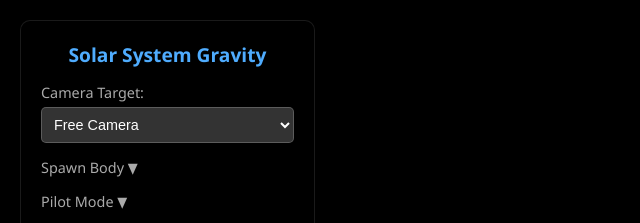
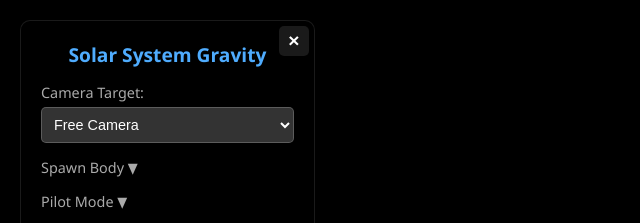
Before and after one commit to DiogoCosta408/Ancient-Sunspot, a plain HTML site: page solar-compact/index.html in a window 1280 px wide. Shown: the top 223 px of the page, 0-640 px from the left. Drawn offline with nearby package versions, Linux system fonts and the light colour scheme.

Commit message:
Add option to hide/show control panel

```diff
--- a/solar-compact/index.html
+++ b/solar-compact/index.html
@@ -18,6 +18,8 @@
 
 <body>
     <div id="ui-container">
+        <button id="ui-toggle-btn"
+            onclick="const container = document.getElementById('ui-container'); container.classList.toggle('collapsed'); this.innerText = container.classList.contains('collapsed') ? '☰' : '×';">×</button>
         <div id="controls">
             <h1>Solar System Gravity</h1>
             <div class="control-group">
--- a/solar-compact/style.css
+++ b/solar-compact/style.css
@@ -93,3 +93,44 @@ input[type="range"] {
     font-size: 0.8rem;
     color: #4facfe;
 }
+
+#ui-container.collapsed #controls {
+    display: none;
+}
+
+#ui-container.collapsed {
+    padding: 5px;
+    width: 40px;
+    height: 40px;
+    display: flex;
+    align-items: center;
+    justify-content: center;
+}
+
+#ui-toggle-btn {
+    position: absolute;
+    top: 5px;
+    right: 5px;
+    width: 30px;
+    height: 30px;
+    padding: 0;
+    margin: 0;
+    font-size: 1.2rem;
+    background: rgba(255, 255, 255, 0.1);
+    color: white;
+    border: none;
+    border-radius: 5px;
+    cursor: pointer;
+    display: flex;
+    align-items: center;
+    justify-content: center;
+    z-index: 101;
+}
+
+#ui-toggle-btn:hover {
+    background: rgba(255, 255, 255, 0.2);
+}
+
+#ui-container.collapsed #ui-toggle-btn {
+    position: static;
+}
--- a/solar-realistic/style.css
+++ b/solar-realistic/style.css
@@ -93,3 +93,44 @@ input[type="range"] {
     font-size: 0.8rem;
     color: #4facfe;
 }
+
+#ui-container.collapsed #controls {
+    display: none;
+}
+
+#ui-container.collapsed {
+    padding: 5px;
+    width: 40px;
+    height: 40px;
+    display: flex;
+    align-items: center;
+    justify-content: center;
+}
+
+#ui-toggle-btn {
+    position: absolute;
+    top: 5px;
+    right: 5px;
+    width: 30px;
+    height: 30px;
+    padding: 0;
+    margin: 0;
+    font-size: 1.2rem;
+    background: rgba(255, 255, 255, 0.1);
+    color: white;
+    border: none;
+    border-radius: 5px;
+    cursor: pointer;
+    display: flex;
+    align-items: center;
+    justify-content: center;
+    z-index: 101;
+}
+
+#ui-toggle-btn:hover {
+    background: rgba(255, 255, 255, 0.2);
+}
+
+#ui-container.collapsed #ui-toggle-btn {
+    position: static;
+}
```
Also changed, not shown: solar-realistic/index.html (+2 -0 lines).
